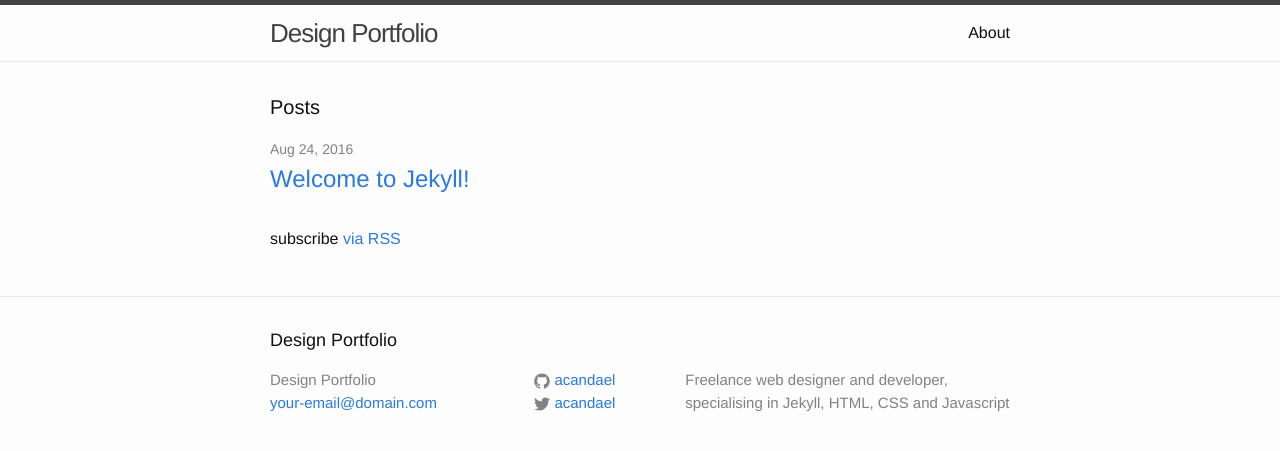
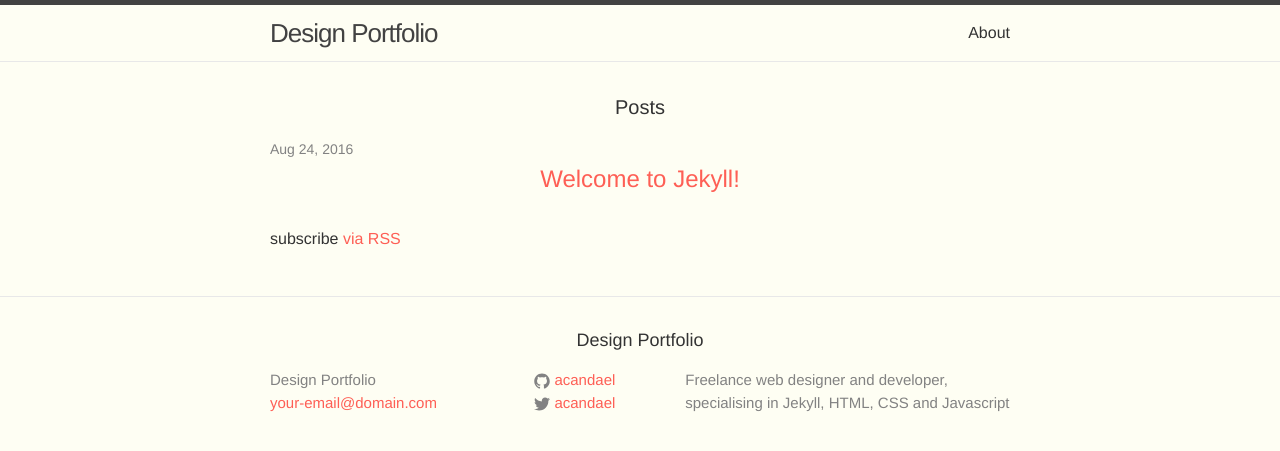
Before and after one commit to acandael/designer-portfolio, a Jekyll site: the page built from index.html, in a window 1280 px wide. Shown: the top 451 px of the page. Built offline with Jekyll 4.4.1, drawn with Linux system fonts in a browser that asks for light colours.

Commit message:
add variables and default styles

```diff
--- a/_sass/_base.scss
+++ b/_sass/_base.scss
@@ -82,8 +82,15 @@
  * Headings
  */
 h1, h2, h3, h4, h5, h6 {
-    font-weight: $base-font-weight;
+    font-weight: 500;
+    text-align: center;
 }
+
+.mega { font-size: $mega-font-size; }
+h1, .h1 { font-size: $h1-font-size; }
+h2, .h2 { font-size: $h2-font-size; }
+h3, .h3 { font-size: $h3-font-size; }
+h4, .h4 { font-size: $h4-font-size; }
 
 
 
@@ -93,13 +100,9 @@
 a {
     color: $brand-color;
     text-decoration: none;
-
-    &:visited {
-        color: darken($brand-color, 15%);
-    }
-
+    transition: 0.3s;
     &:hover {
-        color: $text-color;
+        color: $blue-color;
         text-decoration: underline;
     }
 }
--- a/css/main.scss
+++ b/css/main.scss
@@ -6,17 +6,28 @@
 
 
 // Our variables
-$base-font-family: "Helvetica Neue", Helvetica, Arial, sans-serif;
+$base-font-family: "Avenir Next", Helvetica, Arial, sans-serif;
 $base-font-size:   16px;
 $base-font-weight: 400;
 $small-font-size:  $base-font-size * 0.875;
 $base-line-height: 1.5;
 
+$mega-font-size: 100px;
+$h1-font-size: 70px;
+$h2-font-size: 40px;
+$h3-font-size: 30px;
+$h4-font-size: 24px;
+
 $spacing-unit:     30px;
 
-$text-color:       #111;
-$background-color: #fdfdfd;
-$brand-color:      #2a7ae2;
+$text-color:       #333;
+$background-color: #fefef3;
+$brand-color:      #fe5f55;
+
+$blue-color: #92b5bd;
+$yellow-color: #ede24e;
+$red-color: #df6d59;
+$purple-color: #6b2339;
 
 $grey-color:       #828282;
 $grey-color-light: lighten($grey-color, 40%);
```
Also changed, not shown: 1 other file.
